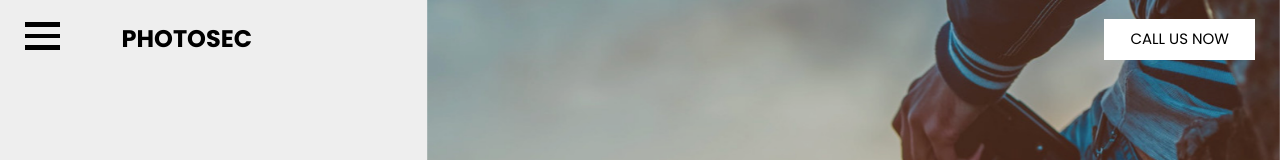
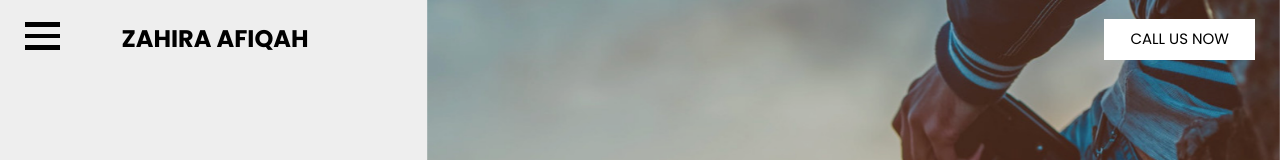
Before and after one commit to zahira-mzr/my-portfolio, a plain HTML site: page index.html in a window 1280 px wide. Shown: the top 160 px of the page. Drawn offline with nearby package versions, Linux system fonts and the light colour scheme; some packages are replaced by stand-ins of ours.

Commit message:
New: add zahira afiqah

```diff
--- a/index.html
+++ b/index.html
@@ -66,7 +66,7 @@
         </div>
         <a class="navbar-brand" href="index.html">
           <span>
-            Photosec
+            Zahira Afiqah
           </span>
         </a>
         <a href="" class="call_btn">
```
